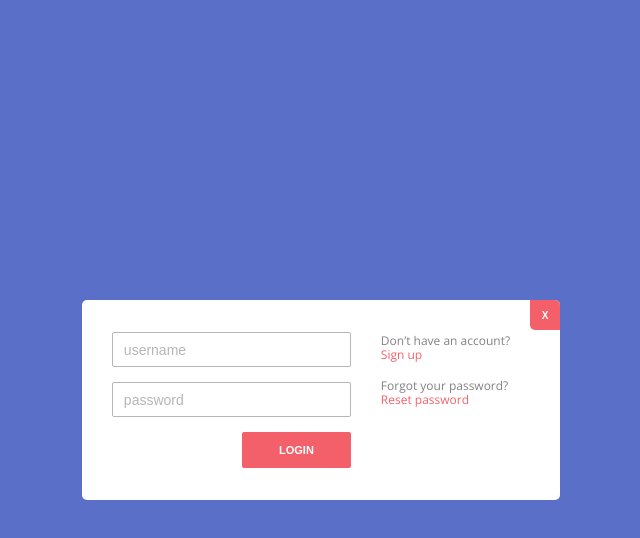
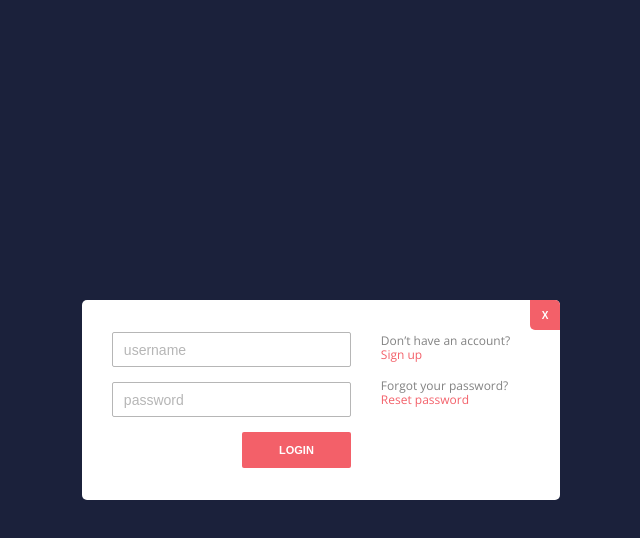
Before and after one commit to raha-frontend/login-modal-interface, a plain HTML site: page index.html in a window 1280 px wide. Both pictures are taken after a click on the button "ЗАКАЗАТЬ ЗВОНОК". Shown: the whole page, without its empty margins (319-959 px from the left). Drawn offline with nearby package versions, Linux system fonts and the light colour scheme.

Commit message:
Добавил скрипты

```diff
--- a/index.html
+++ b/index.html
@@ -32,6 +32,8 @@
         <button type="button" class="exit">x</button>
     </div>
 
+    <div class="shadow"></div>
+
     <script src="./script.js"></script>
 </body>
 </html>
--- a/script.js
+++ b/script.js
@@ -4,13 +4,24 @@ const wrapper = document.querySelector('.wrapper');
 const formSubmit = document.querySelector('.form-submit');
 const login = document.querySelector('.login');
 const password = document.querySelector('.password');
+const shadowElement = document.querySelector('.shadow');
+
+function showModal() {
+    wrapper.classList.add('wrapper-show');
+    shadowElement.style.display = 'block';
+}
+
+function hideModal() {
+    shadowElement.style.display = 'none';
+    wrapper.classList.remove('wrapper-show');
+}
 
 open.addEventListener('click', function() {
-    wrapper.classList.add('wrapper-show');
+    showModal();
 });
 
 exit.addEventListener('click', function() {
-    wrapper.classList.remove('wrapper-show');
+    hideModal();
 });
 
 formSubmit.addEventListener('click', function(e) {
@@ -25,6 +36,17 @@ formSubmit.addEventListener('click', function(e) {
             login.value = '';
             password.value = '';
             formSubmit.disabled = false;
+            hideModal();
         }, 2000);
     }
 })
+
+shadowElement.addEventListener('click', function() {
+    hideModal();
+});
+
+window.addEventListener('keyup', function(event) {
+    if (event.keyCode === 27) {
+        hideModal();
+    }
+})
--- a/style.css
+++ b/style.css
@@ -39,7 +39,18 @@ body {
     max-width: 480px;
     min-height: 200px;
     position: absolute;
+    z-index: 2;
+}
+
+.shadow {
+    position: fixed;
+    top: 0;
+    right: 0;
+    bottom: 0;
+    left: 0;
+    background-color: rgba(0,0,0,0.7);
     z-index: 1;
+    display: none;
 }
 
 .wrapper-show {
```
